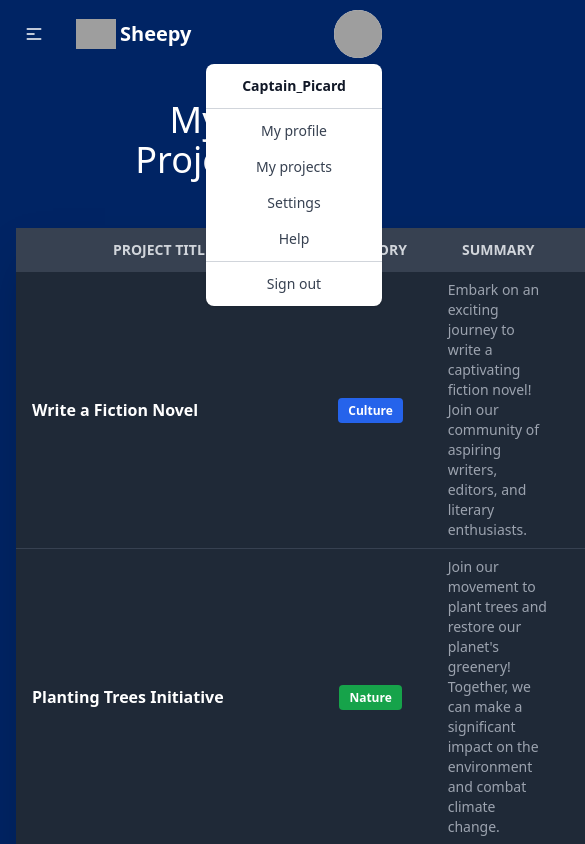
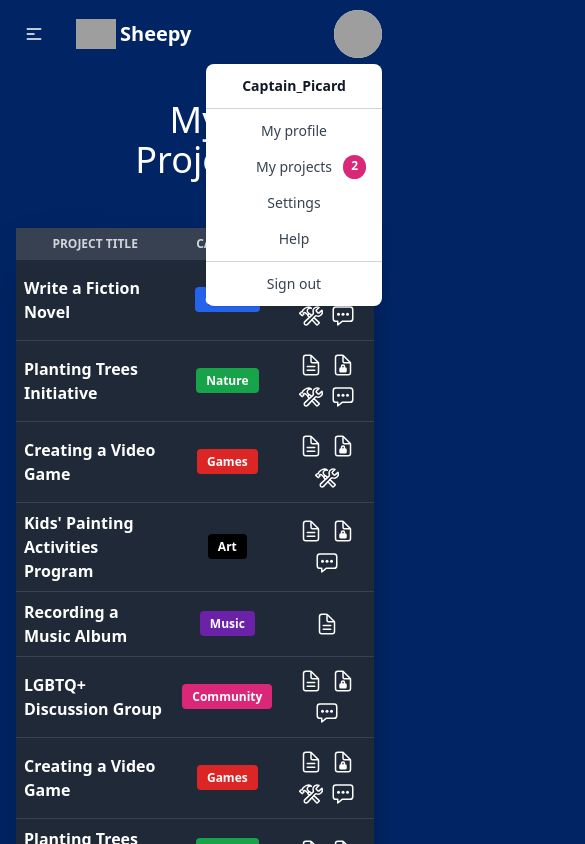
Before and after one commit to aiko-kami/sheepy, a Next.js app: page /users/my-projects in a window 390 px wide. Both pictures are taken after a click on the button "Open user menu". Shown: the top 844 px of the page, 585 px wide, since content can reach past the window. Built offline with nearby package versions, Linux system fonts and the light colour scheme; grey boxes are pictures that could not be loaded; a web font is replaced by a local one.

Commit message:
started settings added notif in user navbar

```diff
--- /dev/null
+++ b/src/app/(all)/users/settings/page.jsx
@@ -0,0 +1,23 @@
+import MyProjects from "@/components/UserProjectsPrivate/MyProjects";
+
+import user from "@/mock/user.json";
+
+export const metadata = {
+	title: "Settings - Sheepy",
+	description: "User personal projects page",
+};
+
+const SettingsPage = () => {
+	return (
+		<>
+			<div className="container min-w-full mx-auto py-8 px-2 md:px-8">This my settings Page</div>
+			<div className="container min-w-full mx-auto py-8 px-2 md:px-8">Privacy</div>
+			<div className="container min-w-full mx-auto py-8 px-2 md:px-8">Languages</div>
+			<div className="container min-w-full mx-auto py-8 px-2 md:px-8">Appearance</div>
+			<div className="container min-w-full mx-auto py-8 px-2 md:px-8">Newsletter</div>
+			In the My Projects page - add projects invitations and join request status
+		</>
+	);
+};
+
+export default SettingsPage;
--- a/src/components/Cards/Projects/ProjectCards.jsx
+++ b/src/components/Cards/Projects/ProjectCards.jsx
@@ -120,7 +120,7 @@ const ProjectHorizontalCardActions = ({ project, animate }) => {
 					<div className="py-2">
 						<Badge badge={category} size={"xs"} />
 					</div>
-					<p className="line-clamp-2 mb-4">{summary}</p>
+					<p className="line-clamp-2 mb-3">{summary}</p>
 					<div className="flex justify-end text-gray-300">
 						<MyProjectsActions projectId={project.projectId} projectPermissions={project.permissions} iconSize={"lg"} />
 					</div>
--- a/src/components/Navbar/Login/Dropdown.jsx
+++ b/src/components/Navbar/Login/Dropdown.jsx
@@ -1,28 +1,42 @@
 import Link from "next/link";
 
-const Dropdown = ({ username, userId, dropdownOpen, closeDropdown }) => {
+const Dropdown = ({ username, userId, notifications, dropdownOpen, closeDropdown }) => {
+	const { myProfileNotif, myProjectsNotif, settingsNotif, helpNotif } = notifications;
+
 	return (
 		<div className={`z-10 absolute top-16 right-2 bg-white rounded-lg shadow w-36 tn:w-44 divide-y text-sm text-center divide-gray-300 ${dropdownOpen ? "inline-block" : "hidden"}`}>
 			<div className="py-1 text-gray-900">
 				<div className="font-semibold truncate py-2">{username}</div>
 			</div>
 			<ul className="py-1 text-gray-700">
-				<li>
+				<li className="relative">
+					{myProfileNotif > 0 && (
+						<span className="absolute top-1.5 right-4 inline-flex items-center justify-center px-2 pb-0.5 h-6 text-[12px] font-bold text-white bg-pink-600 rounded-full">{myProfileNotif}</span>
+					)}
 					<Link href="/users/my-profile" onClick={closeDropdown} className="block py-2 hover:bg-gray-200 duration-200 active:text-base-450">
 						My profile
 					</Link>
 				</li>
-				<li>
+				<li className="relative">
+					{myProjectsNotif > 0 && (
+						<span className="absolute top-1.5 right-4 inline-flex items-center justify-center px-2 pb-0.5 h-6 text-[12px] font-bold text-white bg-pink-600 rounded-full">{myProjectsNotif}</span>
+					)}
 					<Link href="/users/my-projects" onClick={closeDropdown} className="block py-2 hover:bg-gray-200 duration-200 active:text-base-450">
 						My projects
 					</Link>
 				</li>
-				<li>
-					<Link href="#" onClick={closeDropdown} className="block py-2 hover:bg-gray-200 duration-200 active:text-base-450">
+				<li className="relative">
+					{settingsNotif > 0 && (
+						<span className="absolute top-1.5 right-4 inline-flex items-center justify-center px-2 pb-0.5 h-6 text-[12px] font-bold text-white bg-pink-600 rounded-full">{settingsNotif}</span>
+					)}
+					<Link href="/users/settings" onClick={closeDropdown} className="block py-2 hover:bg-gray-200 duration-200 active:text-base-450">
 						Settings
 					</Link>
 				</li>
-				<li>
+				<li className="relative">
+					{helpNotif > 0 && (
+						<span className="absolute top-1.5 right-4 inline-flex items-center justify-center px-2 pb-0.5 h-6 text-[12px] font-bold text-white bg-pink-600 rounded-full">{helpNotif}</span>
+					)}
 					<Link href="#" onClick={closeDropdown} className="block py-2 hover:bg-gray-200 duration-200 active:text-base-450">
 						Help
 					</Link>
--- a/src/components/Navbar/Login/index.js
+++ b/src/components/Navbar/Login/index.js
@@ -59,7 +59,7 @@ const Login = () => {
 								<Image className="rounded-full object-cover w-12 h-12" src={user.profilePicture} alt="user picture" height={0} width={0} sizes="100vw" />
 							</button>
 							{/* <!-- Dropdown menu --> */}
-							<Dropdown username={user.username} userId={user.userId} dropdownOpen={dropdownOpen} closeDropdown={closeDropdown} />
+							<Dropdown username={user.username} userId={user.userId} notifications={user.notifications} dropdownOpen={dropdownOpen} closeDropdown={closeDropdown} />
 						</div>
 					</>
 				)}
--- a/src/components/Navbar/index.js
+++ b/src/components/Navbar/index.js
@@ -5,13 +5,13 @@ import Login from "@/components/Navbar/Login";
 const Header = ({ isHomePage = false, displaySearchButton }) => {
 	return (
 		<header className={`sticky p-2 z-50 flex justify-between ${isHomePage && "bg-custom-blue-dark"}`}>
-			<div className="">
+			<div>
 				<Sandwich />
 			</div>
 			<div className="hidden lg:flex">
 				<Menu displaySearchButton={displaySearchButton} />
 			</div>
-			<div className="">
+			<div>
 				<Login />
 			</div>
 		</header>
--- a/src/components/Tables/MyProjectsTable.jsx
+++ b/src/components/Tables/MyProjectsTable.jsx
@@ -8,19 +8,19 @@ import MyProjectsActions from "@/components/UserProjectsPrivate/MyProjectsAction
 const MyProjectsTable = ({ projects }) => {
 	return (
 		<>
-			<table className="w-full text-sm shadow-2xl">
+			<table className="w-full text-xs md:text-sm shadow-2xl">
 				<thead className="uppercase bg-gray-700 text-gray-300">
 					<tr>
-						<th scope="col" className="text-center px-4 py-3 ">
+						<th scope="col" className="text-center p-2 md:px-4 md:py-3 ">
 							Project title
 						</th>
-						<th scope="col" className="text-center px-4 py-3">
+						<th scope="col" className="text-center p-2 md:px-4 md:py-3">
 							Category
 						</th>
-						<th scope="col" className="text-center px-4 py-3">
+						<th scope="col" className="text-center p-2 md:px-4 md:py-3 hidden md:table-cell">
 							Summary
 						</th>
-						<th scope="col" className="text-center px-4 py-3">
+						<th scope="col" className="text-center p-2 md:px-4 md:py-3">
 							Actions
 						</th>
 					</tr>
@@ -29,21 +29,21 @@ const MyProjectsTable = ({ projects }) => {
 					{projects.map((project, index) => {
 						return (
 							<tr key={index} className="border-b bg-gray-800 border-gray-700 hover:bg-gray-600">
-								<td scope="row" className="px-4 py-2">
-									<div className="font-semibold text-base whitespace-nowrap">
+								<td scope="row" className="p-2 md:px-4 md:py-2">
+									<div className="font-semibold text-base lg:whitespace-nowrap">
 										<Link href={`/projects/${project.projectId}`}>{project.title}</Link>
 									</div>
 								</td>
-								<td className="px-4 py-2">
+								<td className="p-2 md:px-4 md:py-2">
 									<div className="text-center">
 										<Badge badge={project.category} size={"xs"} />
 									</div>
 								</td>
-								<td className="px-4 py-2">
+								<td className="p-2 md:px-4 md:py-2 hidden md:table-cell">
 									<div className="text-gray-400">{project.summary}</div>
 								</td>
-								<td className="px-4 py-2">
-									<div className="flex justify-center">
+								<td className="p-2 md:px-4 md:py-2">
+									<div className="flex justify-center flex-wrap md:flex-nowrap">
 										<MyProjectsActions projectId={project.projectId} projectPermissions={project.permissions} />
 									</div>
 								</td>
--- a/src/components/UserProjectsPrivate/MyProjectsActions.jsx
+++ b/src/components/UserProjectsPrivate/MyProjectsActions.jsx
@@ -21,21 +21,21 @@ const MyProjectsActions = ({ projectId, projectPermissions, iconSize }) => {
 	return (
 		<>
 			<Link href={`/projects/${projectId}`}>
-				<IoDocumentTextOutline className={`mx-1 hover:text-blue-400 duration-100 transition ease-in-out ${size}`} title="Go to project page" />
+				<IoDocumentTextOutline className={`m-1 hover:text-blue-400 duration-100 transition ease-in-out ${size}`} title="Go to project page" />
 			</Link>
 			{projectPermissions.isPrivateAllowed && (
 				<Link href={`/projects/${projectId}`}>
-					<IoDocumentLockOutline className={`mx-1 hover:text-blue-400 duration-100 transition ease-in-out ${size}`} title="Go to project private page" />
+					<IoDocumentLockOutline className={`m-1 hover:text-blue-400 duration-100 transition ease-in-out ${size}`} title="Go to project private page" />
 				</Link>
 			)}
 			{projectPermissions.isConfigureAllowed && (
 				<Link href={`/projects/${projectId}`}>
-					<IoConstructOutline className={`mx-1 hover:text-blue-400 duration-100 transition ease-in-out ${size}`} title="Configure project" />
+					<IoConstructOutline className={`m-1 hover:text-blue-400 duration-100 transition ease-in-out ${size}`} title="Configure project" />
 				</Link>
 			)}
 			{projectPermissions.isChatAllowed && (
 				<Link href={`/projects/${projectId}`}>
-					<IoChatboxEllipsesOutline className={`mx-1 hover:text-blue-400 duration-100 transition ease-in-out ${size}`} title="Go to project discussion" />
+					<IoChatboxEllipsesOutline className={`m-1 hover:text-blue-400 duration-100 transition ease-in-out ${size}`} title="Go to project discussion" />
 				</Link>
 			)}
 		</>
--- a/src/mock/user.json
+++ b/src/mock/user.json
@@ -387,5 +387,11 @@
 				"status": "Active"
 			}
 		]
+	},
+	"notifications": {
+		"myProfileNotif": 0,
+		"myProjectsNotif": 2,
+		"settingsNotif": 0,
+		"helpNotif": 0
 	}
 }
```
